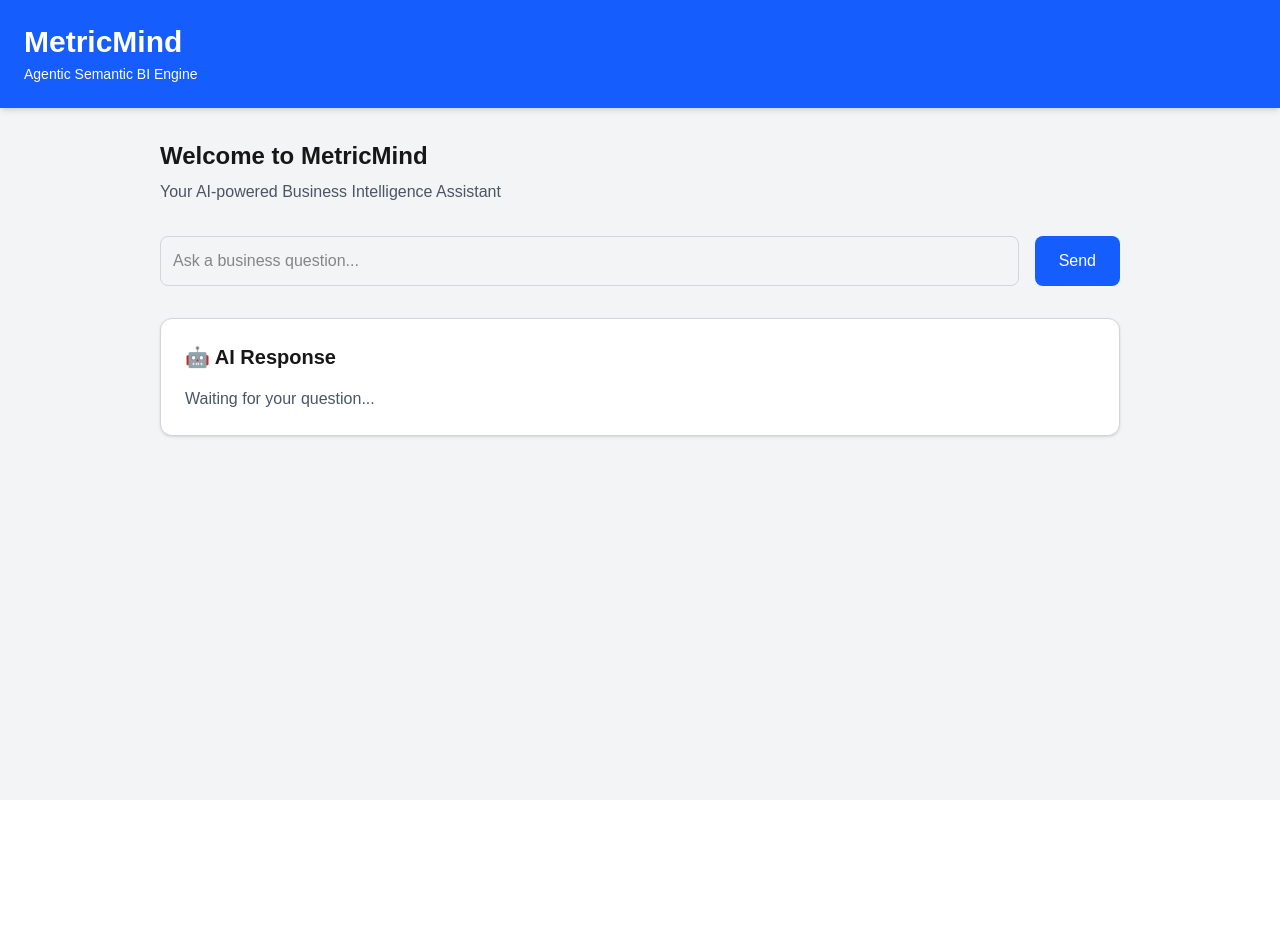
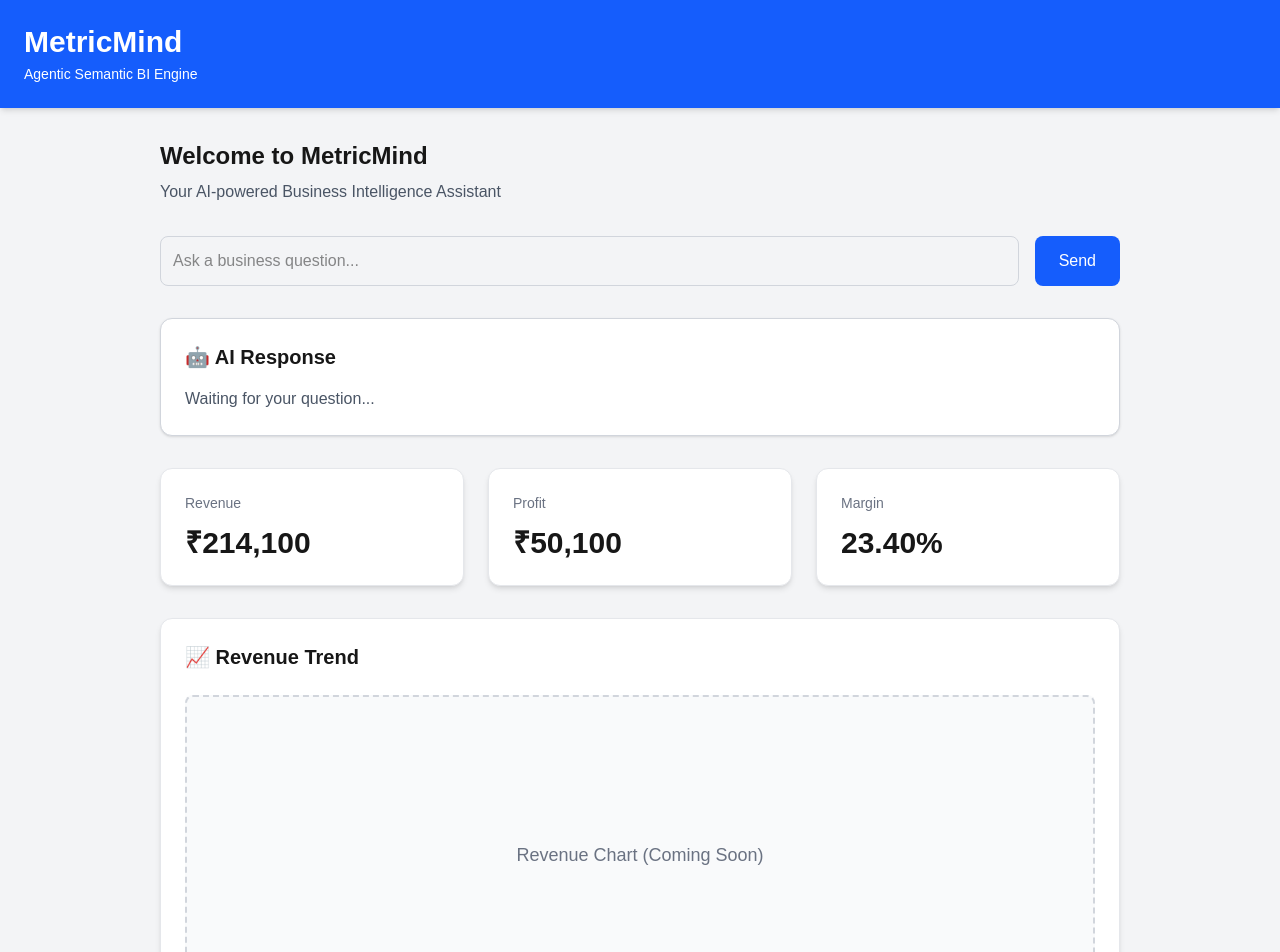
Before and after one commit to Nikki-16-coder/metriminds, a Next.js app: page / in a window 1280 px wide. Shown: the top 952 px of the page. Before the commit the page ends 800 px from the top, so only its background shows below. Built offline with nearby package versions, Linux system fonts and the light colour scheme.

Commit message:
Add KPI cards dashboard

```diff
--- a/src/app/page.tsx
+++ b/src/app/page.tsx
@@ -1,6 +1,8 @@
 import Header from "../components/common/Header";
 import ChatInput from "../components/chat/ChatInput";
 import ResponsePanel from "../components/chat/ResponsePanel";
+import KPICards from "../components/dashboard/KPICards";
+import RevenueChart from "../components/charts/RevenueChart";
 export default function Home() {
   return (
     <main className="min-h-screen bg-gray-100">
@@ -17,6 +19,8 @@ export default function Home() {
 
         <ChatInput />
         <ResponsePanel />
+        <KPICards />
+        <RevenueChart />
       </div>
     </main>
   );
--- a/src/components/charts/RevenueChart.tsx
+++ b/src/components/charts/RevenueChart.tsx
@@ -0,0 +1,15 @@
+export default function RevenueChart() {
+  return (
+    <div className="mt-8 rounded-xl border border-gray-200 bg-white p-6 shadow-md">
+      <h2 className="mb-6 text-xl font-semibold">
+        📈 Revenue Trend
+      </h2>
+
+      <div className="flex h-80 items-center justify-center rounded-lg border-2 border-dashed border-gray-300 bg-gray-50">
+        <p className="text-gray-500 text-lg">
+          Revenue Chart (Coming Soon)
+        </p>
+      </div>
+    </div>
+  );
+}
--- a/src/components/dashboard/KPICard.tsx
+++ b/src/components/dashboard/KPICard.tsx
@@ -0,0 +1,21 @@
+type KPICardProps = {
+  title: string;
+  value: string;
+};
+
+export default function KPICard({
+  title,
+  value,
+}: KPICardProps) {
+  return (
+    <div className="rounded-xl bg-white p-6 shadow-md border border-gray-200">
+      <h3 className="text-gray-500 text-sm">
+        {title}
+      </h3>
+
+      <p className="mt-3 text-3xl font-bold">
+        {value}
+      </p>
+    </div>
+  );
+}
--- /dev/null
+++ b/src/components/dashboard/KPICards.tsx
@@ -0,0 +1,24 @@
+import KPICard from "./KPICard";
+
+export default function KPICards() {
+  return (
+    <div className="mt-8 grid grid-cols-1 gap-6 md:grid-cols-3">
+
+      <KPICard
+        title="Revenue"
+        value="₹214,100"
+      />
+
+      <KPICard
+        title="Profit"
+        value="₹50,100"
+      />
+
+      <KPICard
+        title="Margin"
+        value="23.40%"
+      />
+
+    </div>
+  );
+}
```
